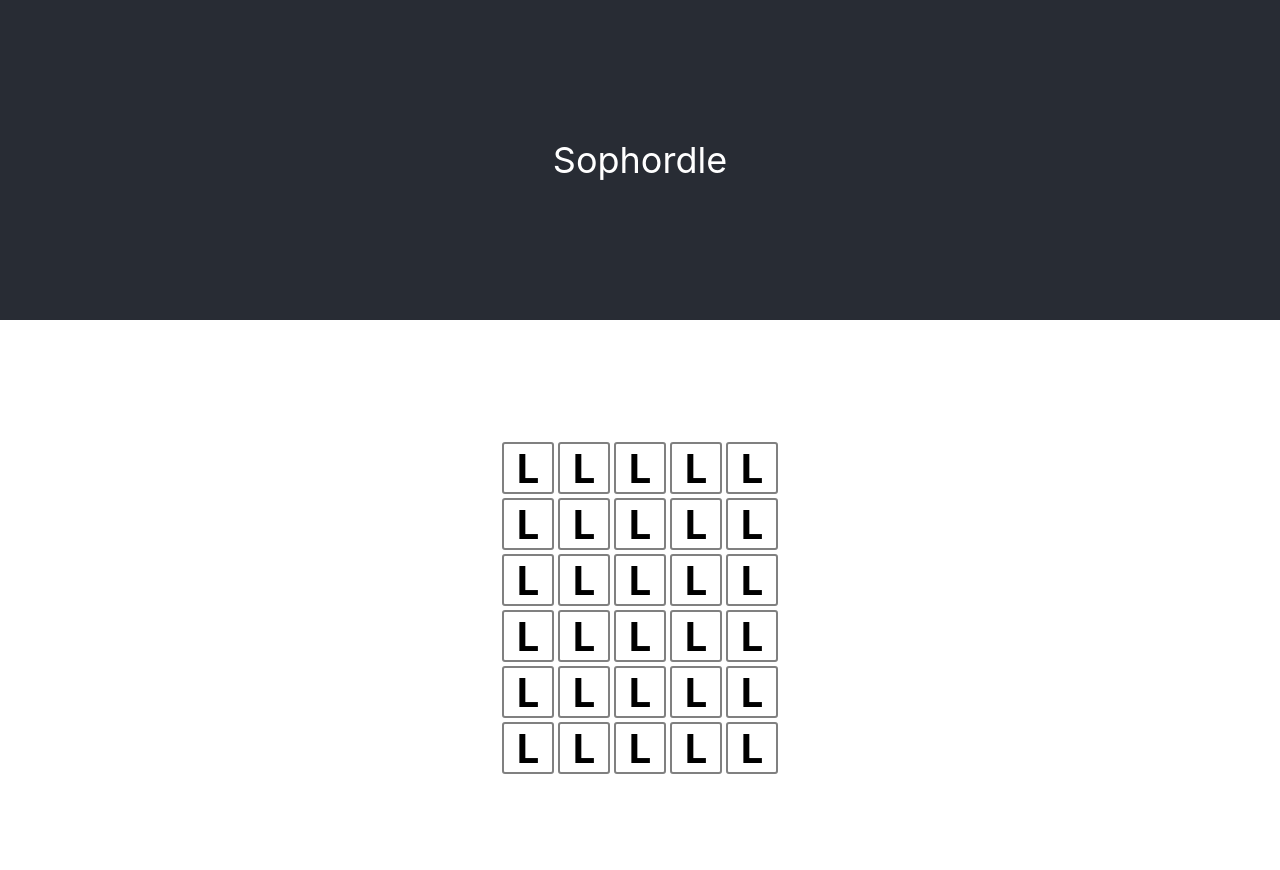
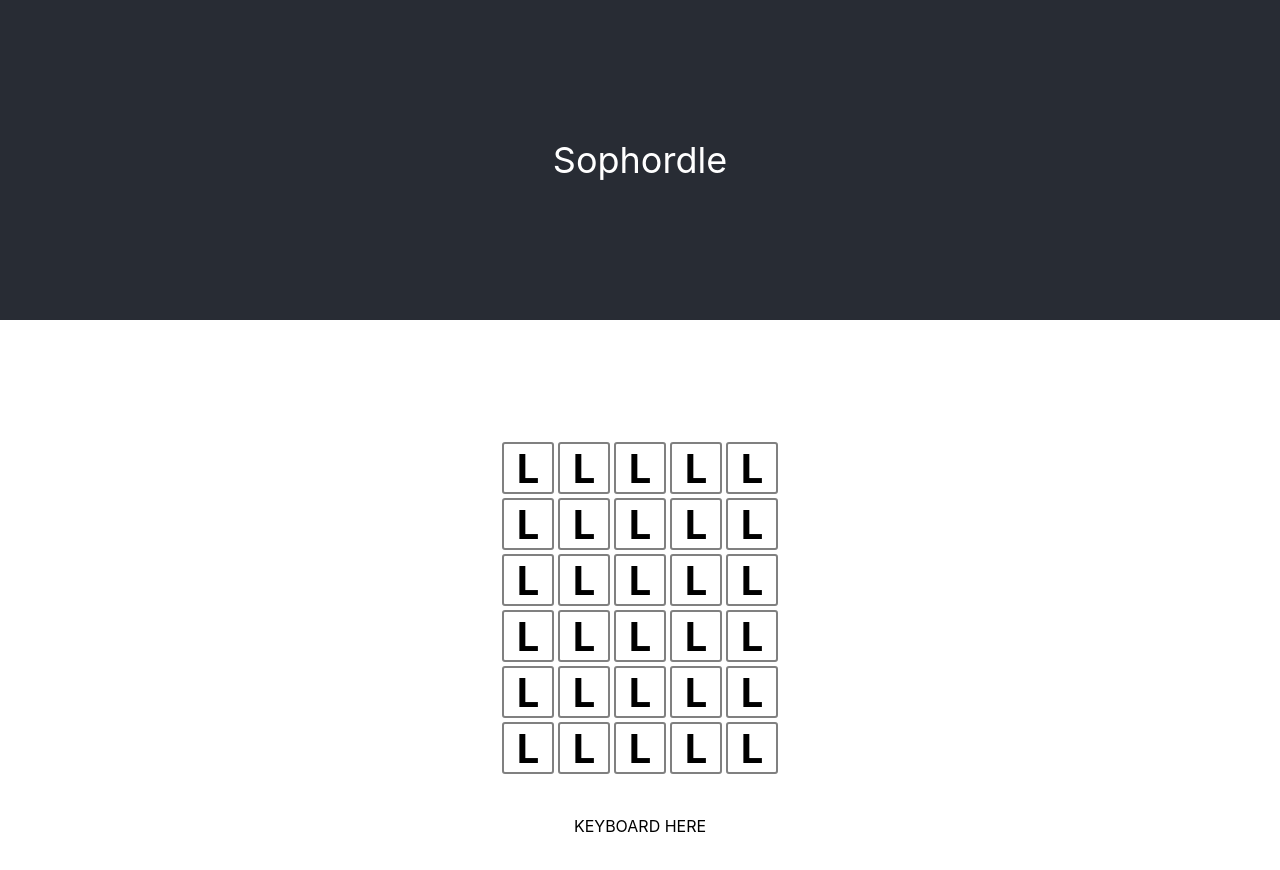
Before and after one commit to sophiaciocca/sophordle, a React (Create React App) app: page / in a window 1280 px wide. Shown: the top 870 px of the page. Built offline with nearby package versions, Linux system fonts and the light colour scheme.

Commit message:
create Keyboard component skeleton

```diff
--- a/src/App.js
+++ b/src/App.js
@@ -1,7 +1,8 @@
-import logo from './logo.svg';
 import './App.css';
 import { GUESSES_ALLOWED, WORD_LENGTH } from './gameLogic';
 import Gameboard from './Gameboard';
+import Keyboard from './Keyboard';
+
 
 function App() {
   return (
@@ -11,6 +12,7 @@ function App() {
       </header>
       <div className="App-body">
         <Gameboard />
+        <Keyboard />
       </div>
     </div>
   );
--- a/src/Gameboard.jsx
+++ b/src/Gameboard.jsx
@@ -1,4 +1,3 @@
-import logo from './logo.svg';
 import './Gameboard.css';
 import { GUESSES_ALLOWED, WORD_LENGTH } from './gameLogic';
 
--- /dev/null
+++ b/src/Keyboard.css
@@ -0,0 +1,3 @@
+.keyboard {
+    margin: 5vmin;
+}
--- /dev/null
+++ b/src/Keyboard.jsx
@@ -0,0 +1,12 @@
+import './Keyboard.css';
+import { GUESSES_ALLOWED, WORD_LENGTH } from './gameLogic';
+
+function Keyboard() {
+  return (
+    <div className="keyboard">
+        KEYBOARD HERE
+    </div>
+  );
+}
+
+export default Keyboard;
```
